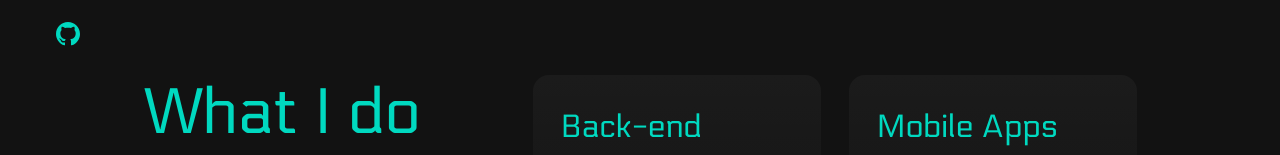
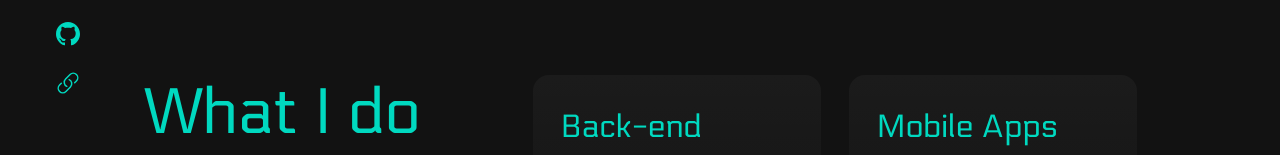
Before and after one commit to ryok90/yokota.dev, a Next.js app: page / in a window 1280 px wide. Shown: the part 349-504 px from the top of the page. Built offline with nearby package versions, Linux system fonts and the light colour scheme.

Commit message:
feat: add link to links page

```diff
--- /dev/null
+++ b/src/components/Icons/LinksIcon.tsx
@@ -0,0 +1,19 @@
+import { Icon } from '@chakra-ui/react';
+
+export const LinksIcon = () => (
+  <Icon
+    width="24px"
+    height="24px"
+    viewBox="0 0 24 24"
+    fill="none"
+    xmlns="http://www.w3.org/2000/svg"
+  >
+    <path
+      d="M13.19 8.688a4.5 4.5 0 0 1 1.242 7.244l-4.5 4.5a4.5 4.5 0 0 1-6.364-6.364l1.757-1.757m13.35-.622 1.757-1.757a4.5 4.5 0 0 0-6.364-6.364l-4.5 4.5a4.5 4.5 0 0 0 1.242 7.244"
+      stroke="#00D9C0"
+      strokeWidth="1.5"
+      strokeLinecap="round"
+      strokeLinejoin="round"
+    />
+  </Icon>
+);
--- a/src/components/Icons/index.ts
+++ b/src/components/Icons/index.ts
@@ -3,5 +3,6 @@ export { EmailIcon } from './EmailIcon';
 export { GitHubIcon } from './GitHubIcon';
 export { InstagramIcon } from './InstagramIcon';
 export { LinkedInIcon } from './LinkedInIcon';
+export { LinksIcon } from './LinksIcon';
 export { WhatsAppIcon } from './WhatsAppIcon';
 export { XIcon } from './XIcon';
--- a/src/components/Links.tsx
+++ b/src/components/Links.tsx
@@ -1,6 +1,7 @@
-import { Link } from '@chakra-ui/react';
+import { Box, Link } from '@chakra-ui/react';
+import NextLink from 'next/link';
 import { useState } from 'react';
-import { EmailIcon, GitHubIcon, LinkedInIcon } from './Icons';
+import { EmailIcon, GitHubIcon, LinkedInIcon, LinksIcon } from './Icons';
 
 export const Links = () => {
   // E-mail obfuscation from crawlers
@@ -18,28 +19,33 @@ export const Links = () => {
         _hover={{ opacity: 0.6 }}
         onMouseOver={handleFocus}
         onFocus={handleFocus}
-        aria-label="Email"
+        aria-label='Email'
       >
         <EmailIcon />
       </Link>
       <Link
-        href="https://www.linkedin.com/in/rodrigo-yokota/"
-        target="_blank"
-        rel="noopener"
+        href='https://www.linkedin.com/in/rodrigo-yokota/'
+        target='_blank'
+        rel='noopener'
         _hover={{ opacity: 0.6 }}
-        aria-label="Linkedin"
+        aria-label='Linkedin'
       >
         <LinkedInIcon />
       </Link>
       <Link
-        href="https://github.com/ryok90"
-        target="_blank"
-        rel="noopener"
+        href='https://github.com/ryok90'
+        target='_blank'
+        rel='noopener'
         _hover={{ opacity: 0.6 }}
-        aria-label="GitHub"
+        aria-label='GitHub'
       >
         <GitHubIcon />
       </Link>
+      <NextLink href='/links' aria-label='All Links'>
+        <Box _hover={{ opacity: 0.6 }}>
+          <LinksIcon />
+        </Box>
+      </NextLink>
     </>
   );
 };
```
